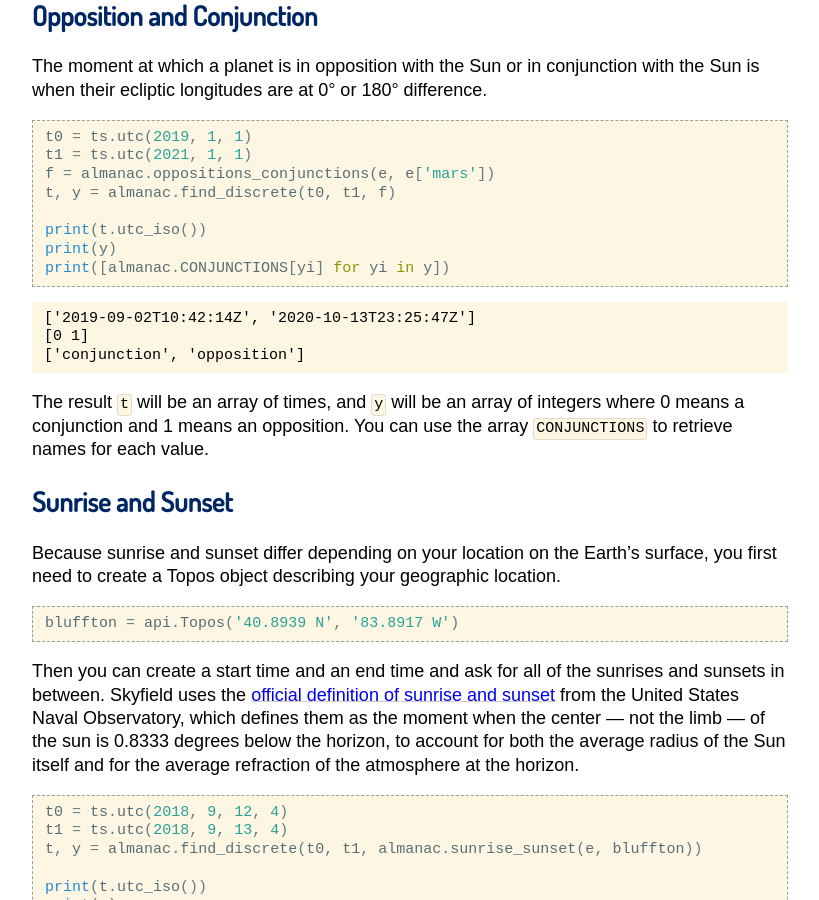
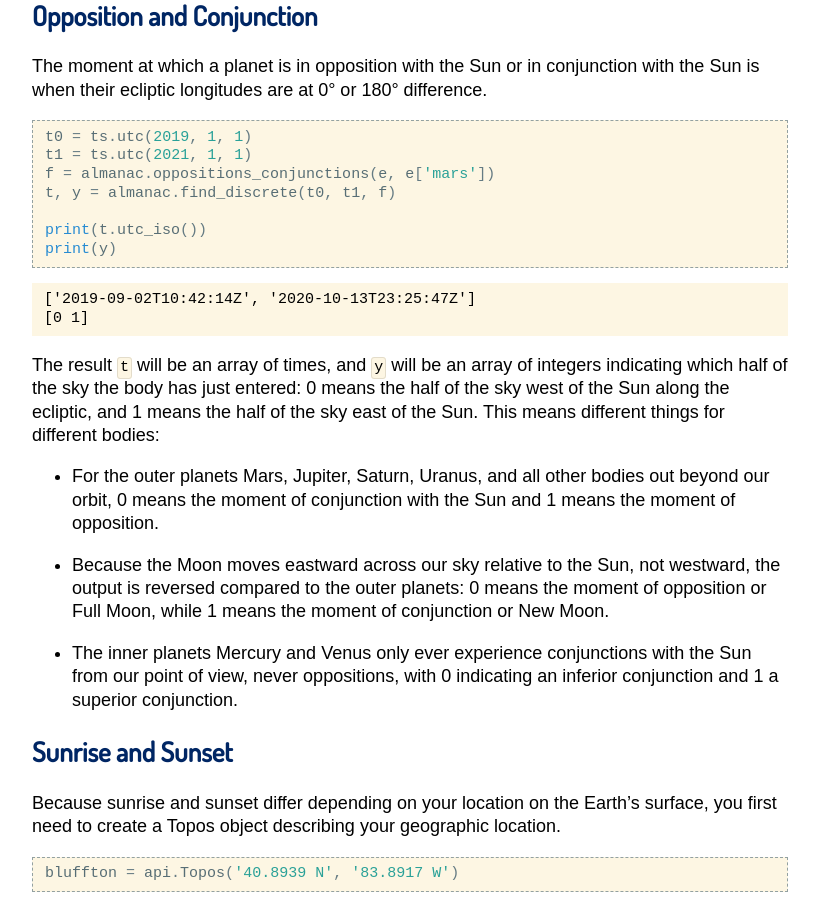
Before and after one commit to skyfielders/python-skyfield, a Sphinx documentation site: the page built from skyfield/documentation/almanac.rst, in a window 1280 px wide and 900 px high, scrolled down 2320 px. Shown: the whole window, without its empty margins (230-1049 px from the left). Built offline with Sphinx 7.4.7, drawn with Linux system fonts in a browser that asks for light colours; some web fonts are replaced; pages that are not in the unit, such as notebooks, are missing from menus.

Commit message:
Fix documentation for almanac conjunctions
Fixes #315, whose discussion inspired these improvements.

```diff
--- a/skyfield/documentation/almanac.rst
+++ b/skyfield/documentation/almanac.rst
@@ -145,17 +145,30 @@ conjunction with the Sun is when their ecliptic longitudes are at 0° or
 
     print(t.utc_iso())
     print(y)
-    print([almanac.CONJUNCTIONS[yi] for yi in y])
 
 .. testoutput::
 
     ['2019-09-02T10:42:14Z', '2020-10-13T23:25:47Z']
     [0 1]
-    ['conjunction', 'opposition']
 
 The result ``t`` will be an array of times, and ``y`` will be an array
-of integers where 0 means a conjunction and 1 means an opposition.  You
-can use the array ``CONJUNCTIONS`` to retrieve names for each value.
+of integers indicating which half of the sky the body has just entered:
+0 means the half of the sky west of the Sun along the ecliptic, and 1
+means the half of the sky east of the Sun.  This means different things
+for different bodies:
+
+* For the outer planets Mars, Jupiter, Saturn, Uranus, and all other
+  bodies out beyond our orbit, 0 means the moment of conjunction with
+  the Sun and 1 means the moment of opposition.
+
+* Because the Moon moves eastward across our sky relative to the Sun,
+  not westward, the output is reversed compared to the outer planets: 0
+  means the moment of opposition or Full Moon, while 1 means the moment
+  of conjunction or New Moon.
+
+* The inner planets Mercury and Venus only ever experience conjunctions
+  with the Sun from our point of view, never oppositions, with 0
+  indicating an inferior conjunction and 1 a superior conjunction.
 
 Sunrise and Sunset
 ==================
```
Also changed, not shown: 1 other file.
